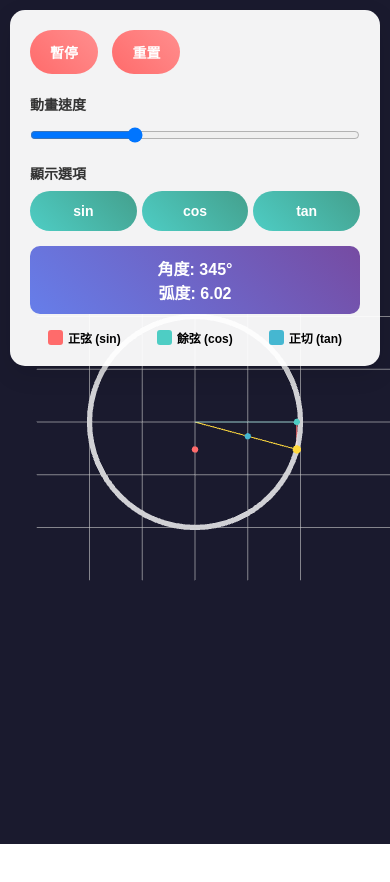
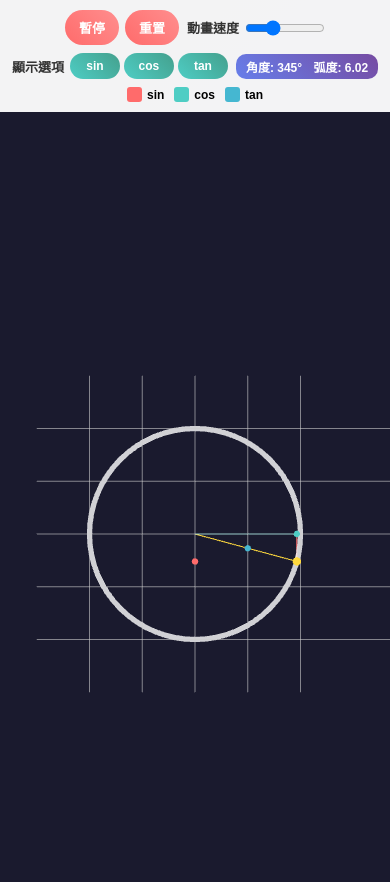
Before and after one commit to Cycasio/trig-animation, a plain HTML site: page index.html in a window 390 px wide. Before the commit the page ends 844 px from the top, so only its background shows below. Drawn offline with nearby package versions, Linux system fonts and the light colour scheme.

Commit message:
fix: responsive layout - controls bar on top, no overlap on mobile

```diff
--- a/index.html
+++ b/index.html
@@ -14,53 +14,57 @@
 
         body {
             font-family: 'Microsoft YaHei', '微軟雅黑', Arial, sans-serif;
-            background: linear-gradient(135deg, #667eea 0%, #764ba2 100%);
+            background: linear-gradient(135deg, #1a1a2e 0%, #16213e 100%);
             overflow: hidden;
             height: 100vh;
+            display: flex;
+            flex-direction: column;
         }
 
         #container {
             position: relative;
-            width: 100vw;
-            height: 100vh;
+            flex: 1;
+            min-height: 0;
         }
 
         #controls {
-            position: absolute;
-            top: 20px;
-            left: 20px;
             background: rgba(255, 255, 255, 0.95);
-            padding: 20px;
-            border-radius: 15px;
-            box-shadow: 0 8px 25px rgba(0, 0, 0, 0.1);
+            padding: 12px 16px;
             z-index: 100;
-            min-width: 280px;
+            display: flex;
+            flex-wrap: wrap;
+            align-items: center;
+            gap: 12px;
+            box-shadow: 0 4px 15px rgba(0, 0, 0, 0.2);
         }
 
         .control-group {
-            margin-bottom: 15px;
+            margin-bottom: 0;
+            display: flex;
+            align-items: center;
+            gap: 6px;
         }
 
         .control-label {
-            font-size: 14px;
+            font-size: 13px;
             font-weight: bold;
             color: #333;
-            margin-bottom: 8px;
+            margin-bottom: 0;
             display: block;
+            white-space: nowrap;
         }
 
         button {
             background: linear-gradient(45deg, #FF6B6B, #FF8E8E);
             color: white;
             border: none;
-            padding: 12px 20px;
-            border-radius: 25px;
+            padding: 8px 14px;
+            border-radius: 20px;
             cursor: pointer;
-            font-size: 14px;
+            font-size: 13px;
             font-weight: bold;
             transition: all 0.3s ease;
-            margin-right: 10px;
-            margin-bottom: 5px;
+            margin: 0;
         }
 
         button:hover {
@@ -73,35 +77,35 @@
         }
 
         input[type="range"] {
-            width: 100%;
-            margin: 5px 0;
+            width: 120px;
+            margin: 0;
         }
 
         .toggle-buttons {
             display: flex;
-            flex-wrap: wrap;
-            gap: 5px;
+            gap: 4px;
         }
 
         .toggle-buttons button {
-            flex: 1;
-            min-width: 80px;
-            margin: 0;
+            min-width: 50px;
+            padding: 6px 12px;
+            font-size: 12px;
         }
 
         #angleDisplay {
             background: linear-gradient(45deg, #667eea, #764ba2);
             color: white;
-            padding: 10px;
+            padding: 6px 14px;
             border-radius: 10px;
             text-align: center;
             font-weight: bold;
+            font-size: 13px;
+            white-space: nowrap;
         }
 
         .color-legend {
             display: flex;
-            justify-content: space-around;
-            margin-top: 10px;
+            gap: 10px;
         }
 
         .legend-item {
@@ -124,12 +128,18 @@
 
         @media (max-width: 768px) {
             #controls {
-                top: 10px;
-                left: 10px;
-                right: 10px;
-                min-width: auto;
-                max-width: calc(100vw - 20px);
+                padding: 10px;
+                gap: 8px;
+                justify-content: center;
             }
+            input[type="range"] {
+                width: 80px;
+            }
+            #angleDisplay {
+                font-size: 12px;
+                padding: 4px 10px;
+            }
+            #angleDisplay > div { display: inline; margin-right: 8px; }
         }
     </style>
 </head>
@@ -157,24 +167,15 @@
 
             <div class="control-group">
                 <div id="angleDisplay">
-                    <div>角度: <span id="degrees">0°</span></div>
-                    <div>弧度: <span id="radians">0.00</span></div>
+                    <span>角度: <span id="degrees">0°</span></span>
+                    <span style="margin-left:8px">弧度: <span id="radians">0.00</span></span>
                 </div>
             </div>
 
             <div class="color-legend">
-                <div class="legend-item">
-                    <div class="legend-color sin-color"></div>
-                    <span>正弦 (sin)</span>
-                </div>
-                <div class="legend-item">
-                    <div class="legend-color cos-color"></div>
-                    <span>餘弦 (cos)</span>
-                </div>
-                <div class="legend-item">
-                    <div class="legend-color tan-color"></div>
-                    <span>正切 (tan)</span>
-                </div>
+                <div class="legend-item"><div class="legend-color sin-color"></div><span>sin</span></div>
+                <div class="legend-item"><div class="legend-color cos-color"></div><span>cos</span></div>
+                <div class="legend-item"><div class="legend-color tan-color"></div><span>tan</span></div>
             </div>
         </div>
     </div>
@@ -216,7 +217,10 @@
             scene.background = new THREE.Color(0x1a1a2e);
 
             // 創建相機
-            const aspect = window.innerWidth / window.innerHeight;
+            const container = document.getElementById('container');
+            const cw = container.clientWidth;
+            const ch = container.clientHeight;
+            const aspect = cw / ch;
             camera = new THREE.OrthographicCamera(
                 -8 * aspect, 8 * aspect, 8, -8, 0.1, 1000
             );
@@ -224,9 +228,9 @@
 
             // 創建渲染器
             renderer = new THREE.WebGLRenderer({ antialias: true });
-            renderer.setSize(window.innerWidth, window.innerHeight);
+            renderer.setSize(cw, ch);
             renderer.setPixelRatio(Math.min(window.devicePixelRatio, 2));
-            document.getElementById('container').appendChild(renderer.domElement);
+            container.appendChild(renderer.domElement);
 
             createScene();
             setupControls();
@@ -556,13 +560,16 @@
         }
 
         function onWindowResize() {
-            const aspect = window.innerWidth / window.innerHeight;
+            const container = document.getElementById('container');
+            const cw = container.clientWidth;
+            const ch = container.clientHeight;
+            const aspect = cw / ch;
 
             camera.left = -8 * aspect;
             camera.right = 8 * aspect;
             camera.updateProjectionMatrix();
 
-            renderer.setSize(window.innerWidth, window.innerHeight);
+            renderer.setSize(cw, ch);
         }
 
         // 初始化應用
```
